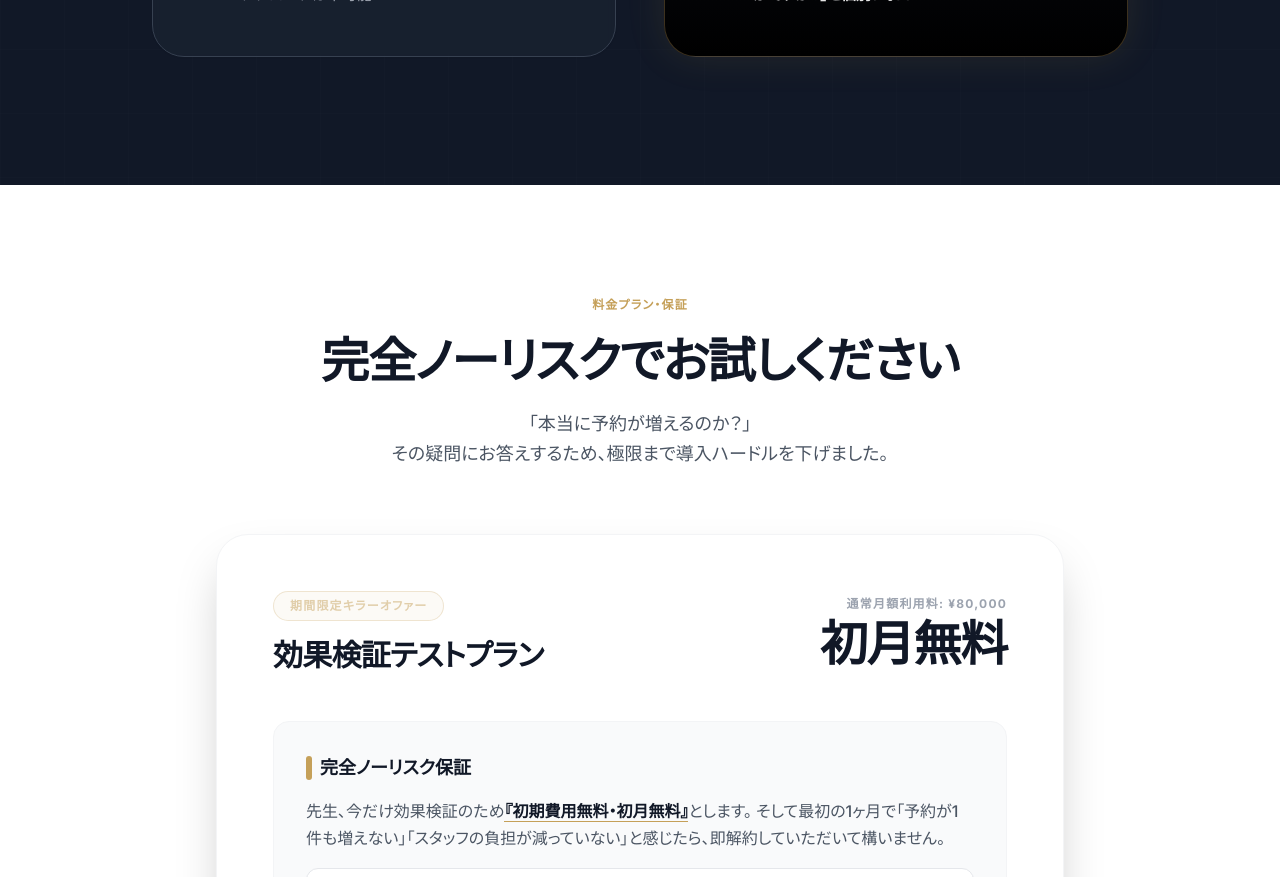
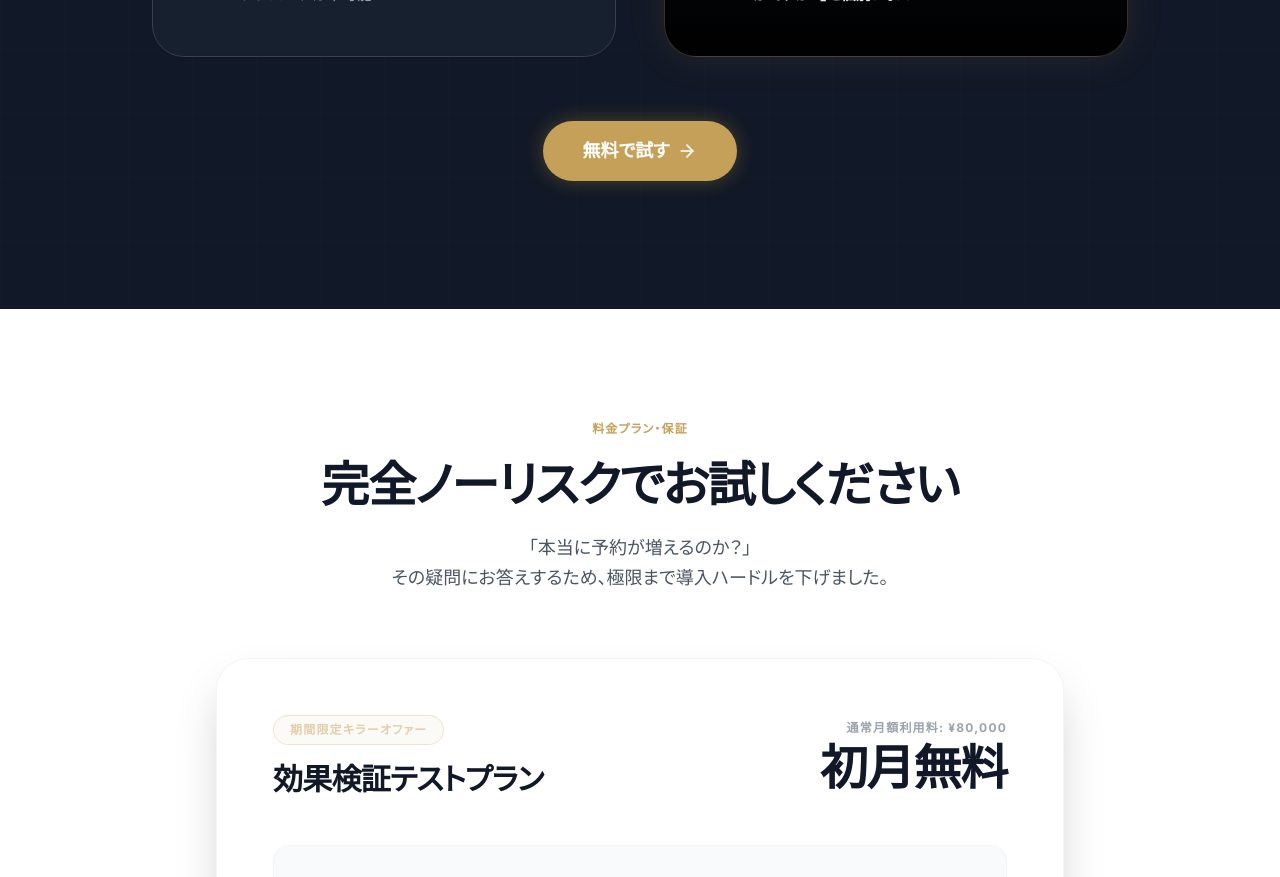
Before and after one commit to mikamishunpei/quicka-sdr-lp, a React (Vite) app: page /clinic in a window 1280 px wide. Shown: the part 5400-6277 px from the top of the page. Built offline with nearby package versions, Linux system fonts and the light colour scheme.

Commit message:
Add CTA button to clinic comparison section

```diff
--- a/src/components/clinic/ClinicComparison.tsx
+++ b/src/components/clinic/ClinicComparison.tsx
@@ -1,7 +1,7 @@
 "use client";
 
 import { motion } from "framer-motion";
-import { Check, X } from "lucide-react";
+import { Check, X, ArrowRight } from "lucide-react";
 
 export function ClinicComparison() {
   return (
@@ -96,6 +96,19 @@ export function ClinicComparison() {
           </motion.div>
         </div>
 
+        <motion.div
+          initial={{ opacity: 0, y: 20 }}
+          whileInView={{ opacity: 1, y: 0 }}
+          viewport={{ once: true }}
+          transition={{ duration: 0.5, delay: 0.3 }}
+          className="mt-16 flex justify-center"
+        >
+          <a href="/contact" className="bg-brand-gold text-white px-10 py-4 rounded-full font-bold text-lg hover:opacity-90 transition-opacity flex items-center gap-2 shadow-[0_0_20px_rgba(212,175,55,0.3)]">
+            無料で試す
+            <ArrowRight className="w-5 h-5" />
+          </a>
+        </motion.div>
+
       </div>
     </section>
   );
```
